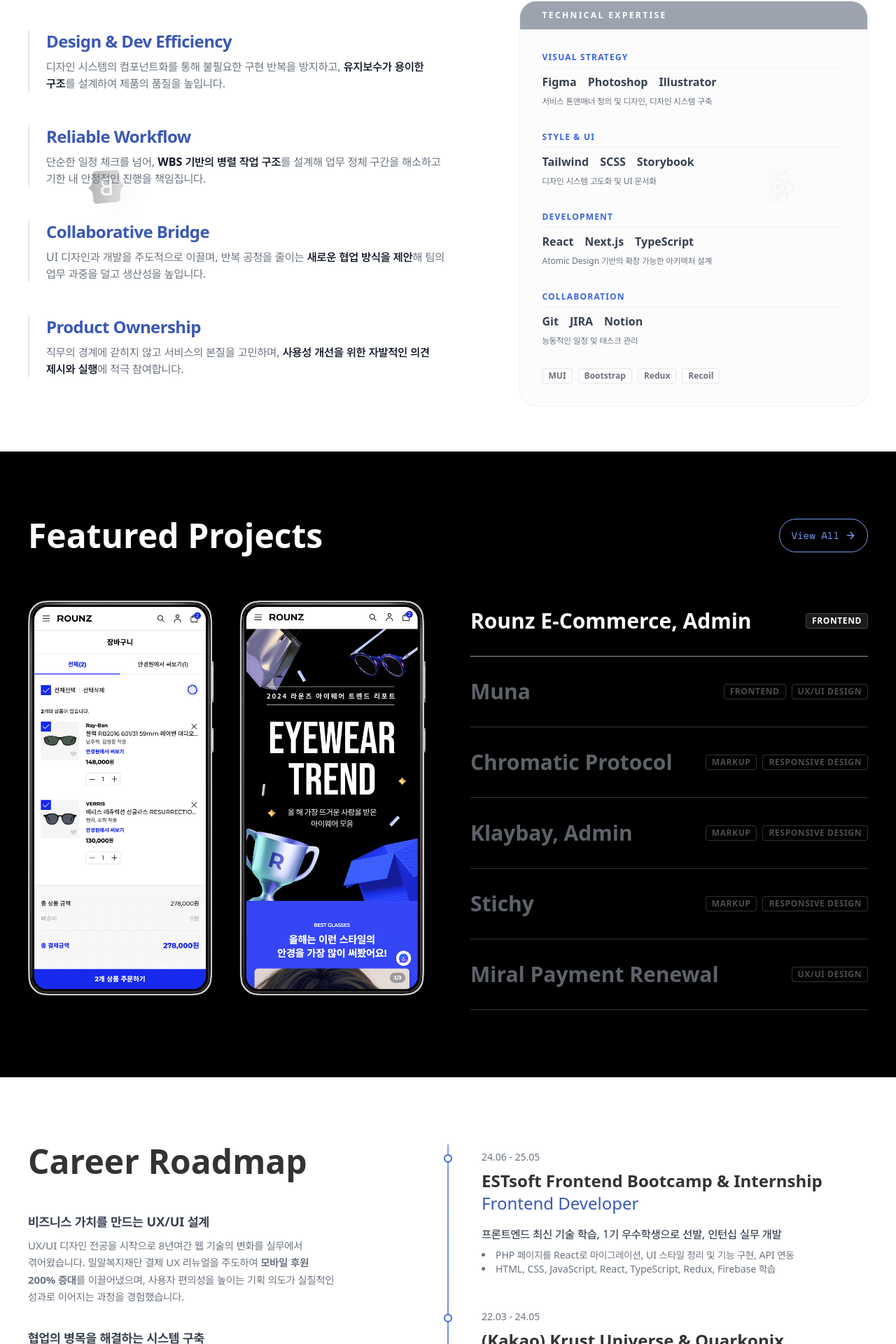
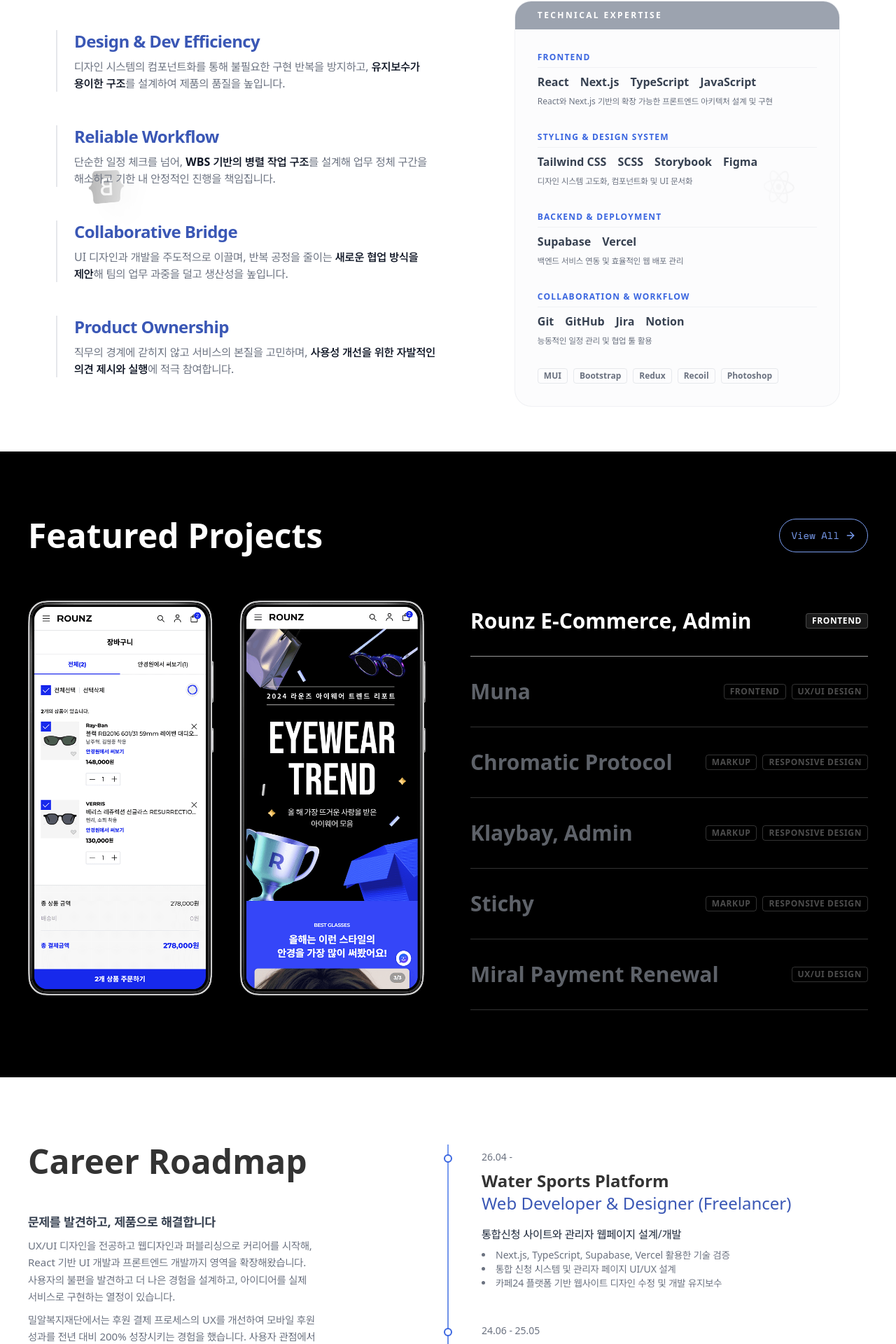
Before and after one commit to diayeri/portfolio-next, a Next.js app: page / in a window 1280 px wide. Shown: the part 863-2783 px from the top of the page at 70% size. Built offline with nearby package versions, Linux system fonts and the light colour scheme; no server answers; grey boxes are pictures that could not be loaded.

Commit message:
docs: 메인내용 업데이트

```diff
--- a/src/components/main/Hero.tsx
+++ b/src/components/main/Hero.tsx
@@ -65,9 +65,9 @@ export default function Hero() {
 
       <motion.div {...fadeUp(isMobile ? 0 : 4, visited)}>
         <p className="mt-16 text-base font-normal leading-7 text-gray-700">
-          디자이너와 개발자 사이의 업무 간극을 줄이고,{" "}
+          아이디어를 사용자 경험으로, 사용자 경험을 실제 서비스로!
           <br className="hidden sm:block" />
-          사용자 중심의 디지털 경험을 제공합니다.
+          사용자 경험과 개발 구조를 함께 고민합니다.
         </p>
         <div className="z-10 flex items-center justify-center gap-2 mt-10">
           <a
--- a/src/components/main/Intro.tsx
+++ b/src/components/main/Intro.tsx
@@ -32,24 +32,24 @@ export default function Intro() {
 
   const skills = [
     {
-      category: "Visual Strategy",
-      skills: ["Figma", "Photoshop", "Illustrator"],
-      desc: "서비스 톤앤매너 정의 및 디자인, 디자인 시스템 구축",
+      category: "Frontend",
+      skills: ["React", "Next.js", "TypeScript", "JavaScript"],
+      desc: "React와 Next.js 기반의 확장 가능한 프론트엔드 아키텍처 설계 및 구현",
     },
     {
-      category: "Style & UI",
-      skills: ["Tailwind", "SCSS", "Storybook"],
-      desc: "디자인 시스템 고도화 및 UI 문서화",
+      category: "Styling & Design System",
+      skills: ["Tailwind CSS", "SCSS", "Storybook", "Figma"],
+      desc: "디자인 시스템 고도화, 컴포넌트화 및 UI 문서화",
     },
     {
-      category: "Development",
-      skills: ["React", "Next.js", "TypeScript"],
-      desc: "Atomic Design 기반의 확장 가능한 아키텍처 설계",
+      category: "Backend & Deployment",
+      skills: ["Supabase", "Vercel"],
+      desc: "백엔드 서비스 연동 및 효율적인 웹 배포 관리",
     },
     {
-      category: "Collaboration",
-      skills: ["Git", "JIRA", "Notion"],
-      desc: "능동적인 일정 및 태스크 관리",
+      category: "Collaboration & Workflow",
+      skills: ["Git", "GitHub", "Jira", "Notion"],
+      desc: "능동적인 일정 관리 및 협업 툴 활용",
     },
   ];
 
@@ -62,7 +62,7 @@ export default function Intro() {
         <TechMarquee />
       </div>
       <div className="absolute inset-0 z-10 backdrop-blur-xl bg-white [mask-image:radial-gradient(circle_at_center,_black_50%,transparent_70%)] [pointer-events:none]" />
-      <div className="z-20 flex flex-col items-center w-full px-5 md:px-10 max-w-[1200] gap-12 mx-auto md:flex-row lg:gap-24">
+      <div className="z-20 flex flex-col items-center w-full px-5 md:px-10 max-w-[1200px] gap-12 mx-auto md:flex-row lg:gap-24">
         {/* 1. Core Value (좌측) */}
         <section className="flex-[1.4] flex flex-col gap-8 lg:gap-x-8 lg:gap-y-12">
           {values.map((item, index) => (
@@ -125,7 +125,15 @@ export default function Intro() {
 
           {/* 보조 스택 */}
           <div className="flex flex-wrap gap-2 mt-8">
-            {["MUI", "Bootstrap", "Redux", "Recoil"].map((etc, i) => (
+            {[
+              // "HTML5/CSS3",
+              "MUI",
+              "Bootstrap",
+              "Redux",
+              "Recoil",
+              "Photoshop",
+              // "Illustrator",
+            ].map((etc, i) => (
               <span
                 key={i}
                 className="text-xs font-semibold px-2 py-0.5 border border-gray-300/50 rounded text-gray-500"
--- a/src/components/main/Timeline.tsx
+++ b/src/components/main/Timeline.tsx
@@ -25,42 +25,57 @@ export default function Timeline() {
           <div className="flex flex-col gap-8 mt-12 text-gray-500 lg:text-sm break-keep">
             <div>
               <h3 className="mb-2 text-lg font-bold text-gray-700">
-                비즈니스 가치를 만드는 UX/UI 설계
+                문제를 발견하고, 제품으로 해결합니다
               </h3>
               <p className="text-[15px] leading-relaxed">
-                UX/UI 디자인 전공을 시작으로 8년여간 웹 기술의 변화를 실무에서
-                겪어왔습니다. 밀알복지재단 결제 UX 리뉴얼을 주도하여{" "}
-                <strong>모바일 후원 200% 증대</strong>를 이끌어냈으며, 사용자
-                편의성을 높이는 기획 의도가 실질적인 성과로 이어지는 과정을
-                경험했습니다.
+                UX/UI 디자인을 전공하고 웹디자인과 퍼블리싱으로 커리어를 시작해,
+                React 기반 UI 개발과 프론트엔드 개발까지 영역을 확장해왔습니다.
+                사용자의 불편을 발견하고 더 나은 경험을 설계하고, 아이디어를
+                실제 서비스로 구현하는 열정이 있습니다.
+              </p>
+              <p className="mt-2 text-[15px] leading-relaxed">
+                밀알복지재단에서는 후원 결제 프로세스의 UX를 개선하여 모바일
+                후원 성과를 전년 대비 200% 성장시키는 경험을 했습니다. 사용자
+                관점에서 문제를 정의하고, 디자인과 개발로 구체화했을 때 비즈니스
+                성과로 이어지는 것을 확인했습니다.
               </p>
             </div>
             <div>
               <h3 className="mb-2 text-lg font-bold text-gray-700">
-                협업의 병목을 해결하는 시스템 구축
+                디자인과 개발을 연결하고, 더 효율적인 구조를 만듭니다
               </h3>
               <p className="text-[15px] leading-relaxed">
-                WBS 설계와 Atomic Design 아키텍처를 제안하여 팀 생산성을 높이고,
-                디자이너와 개발자 사이의 간극을 줄이는 브릿지 역할을 수행합니다.{" "}
-                <br />
-                카카오 크러스트유니버스, 쿼코닉스에서는{" "}
-                <strong>Storybook 기반 UI 문서화를 주도</strong>했습니다.
+                디자인과 개발 양쪽의 업무를 경험한 만큼, 각 직군 사이에서
+                발생하는 병목을 이해하고 해결하는 데 강점이 있습니다. 디자인
+                일정이 개발을 지연시키는 상황에서는 반응형 UI를 직접 설계하고
+                마크업하여 개발을 먼저 진행하고, 이후 필요한 부분을 반영하는
+                방식으로 협업 효율을 높였습니다.
+              </p>
+              <p className="mt-2 text-[15px] leading-relaxed">
+                또한 정적인 마크업 중심의 UI 개발에서 React/TypeScript 기반의
+                컴포넌트 단위 개발 방식으로 전환하며 재사용성과 유지보수성을
+                높였습니다. Storybook을 활용한 UI 문서화와 디자인 시스템 정리를
+                통해 팀이 일관된 UI를 빠르게 개발할 수 있는 환경을 구축한 경험이
+                있습니다.
               </p>
             </div>
             <div>
               <h3 className="mb-2 text-lg font-bold text-gray-700">
-                준비된 End-to-End 전문가
+                화면을 넘어, 서비스 전체를 이해하는 개발자로
               </h3>
               <p className="text-[15px] leading-relaxed">
-                <strong>
-                  초기 기획 검증부터 고도화된 React/TypeScript 구현 및
-                  유지보수까지{" "}
-                </strong>
-                전 과정을 책임지는 올라운더로 영역을 확장하고 있습니다. <br />
+                최근에는 실제 서비스를 기획하고 개발하며 아이디어, 기획, 기술
+                검토, 개발, 배포로 이어지는 전체 과정을 직접 경험하고 있습니다.
+                정리되지 않은 요구사항을 구체적인 기획안과 기술 명세로 정리하고,
+                Next.js, TypeScript, Supabase, Vercel을 활용해 통합 신청
+                사이트와 관리자 웹페이지를 설계/개발하고 있습니다.
               </p>
-              <p className="mt-1 text-[15px] leading-relaxed">
-                8년의 현장 감각과 최신 기술 스택을 결합하여 사용자에게는 편리한
-                경험을, 팀에게는 확장 가능한 구조를 제공하겠습니다.
+              <p className="mt-2 text-[15px] leading-relaxed">
+                새로운 기술을 단순히 공부하는 것보다 실제 문제를 해결하는
+                과정에서 개념을 이해하고 기술을 선택하는 방식을 중요하게
+                생각합니다. 앞으로도 사용자와 비즈니스의 문제를 이해하고, 필요한
+                기능을 스스로 정의하며, 복잡한 문제를 단순하고 확장 가능한
+                제품으로 만들어가는 프론트엔드 개발자로 성장하겠습니다.
               </p>
             </div>
           </div>
--- a/src/data/timelineData.ts
+++ b/src/data/timelineData.ts
@@ -1,4 +1,15 @@
 export const timelineData = [
+  {
+    period: "26.04 -",
+    title: "Water Sports Platform",
+    role: "Web Developer & Designer (Freelancer)",
+    details: "통합신청 사이트와 관리자 웹페이지 설계/개발",
+    highlights: [
+      "Next.js, TypeScript, Supabase, Vercel 활용한 기술 검증",
+      "통합 신청 시스템 및 관리자 페이지 UI/UX 설계",
+      "카페24 플랫폼 기반 웹사이트 디자인 수정 및 개발 유지보수",
+    ],
+  },
   {
     period: "24.06 - 25.05",
     title: "ESTsoft Frontend Bootcamp & Internship",
@@ -13,7 +24,7 @@ export const timelineData = [
   {
     period: "22.03 - 24.05",
     title: "(Kakao) Krust Universe & Quarkonix",
-    role: "Web Publisher (Freelancer → Full-time)",
+    role: "UI Developer (Freelancer → Full-time)",
     details:
       "블록체인 기반 마켓플레이스와 트레이드 웹 앱 UI 개발, React/TypeScript 활용",
     highlights: [
@@ -35,7 +46,7 @@ export const timelineData = [
   {
     period: "18.10 - 22.05",
     title: "Miral Welfare Foundation",
-    role: "Web Designer",
+    role: "Web Publisher & Designer",
     details: "콘텐츠 페이지 디자인 및 기능 구현, 홈페이지 운영",
     highlights: [
       "후원 결제창 개편 프로젝트 제안 및 디자인 주도, 모바일 후원 2배 성과 달성",
```
